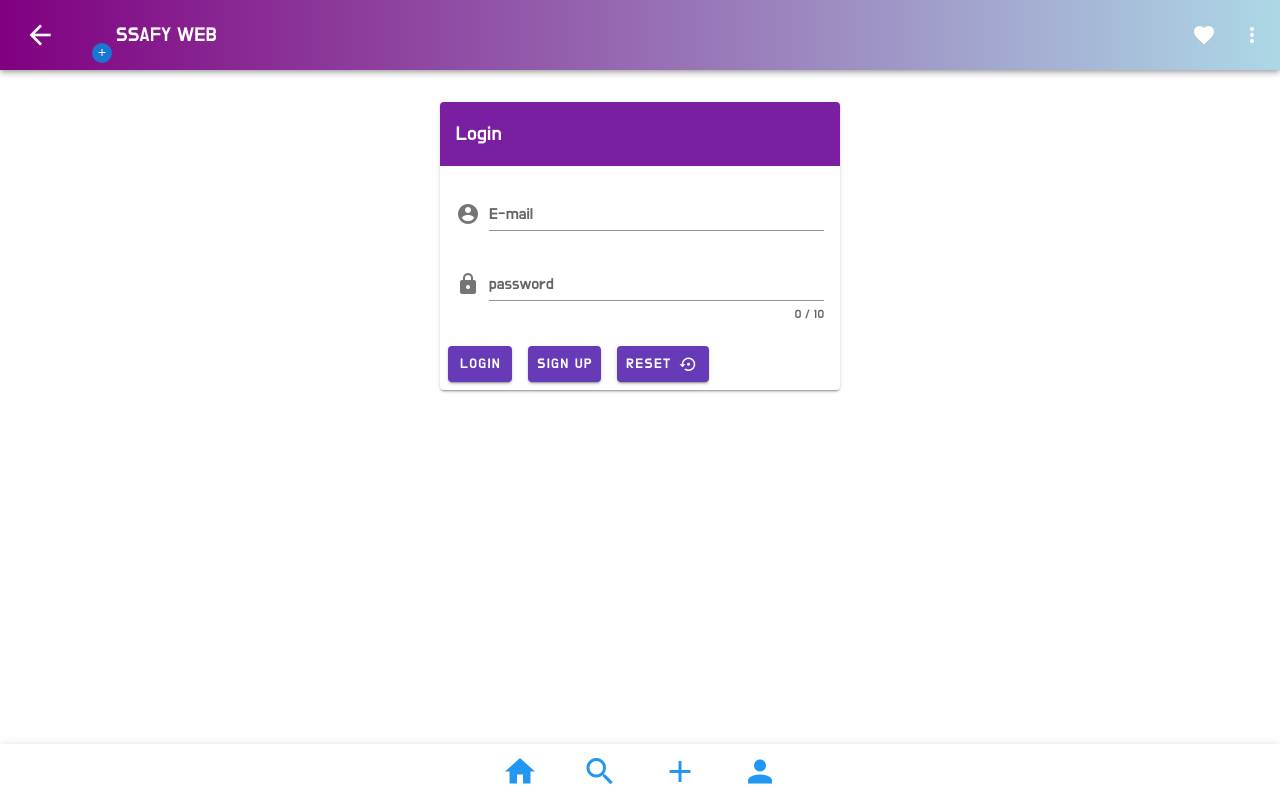
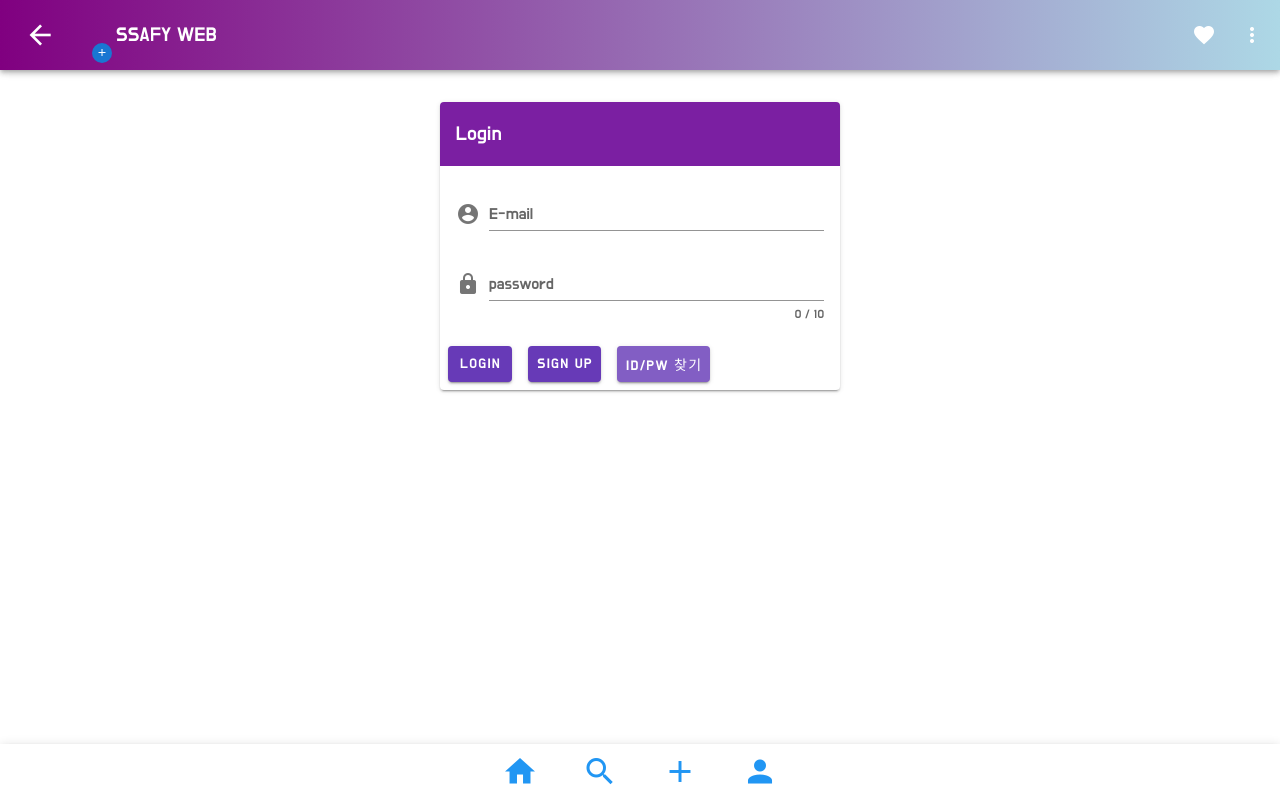
Before and after one commit to jhj0602/Community-Web, a Vue app in the folder src/frontend/: page /login in a window 1280 px wide. Built offline with nearby package versions, Linux system fonts and the light colour scheme.

Commit message:
no message

```diff
--- a/src/frontend/src/views/user/Login.vue
+++ b/src/frontend/src/views/user/Login.vue
@@ -41,10 +41,9 @@
           <v-btn
               color="deep-purple accent-7"
               class="mr-2 white--text"
-              @click="reset"
+              :to="{ name: 'FindByUser' }"
           >
-            Reset
-            <v-icon right>mdi-backup-restore</v-icon>
+            ID/PW 찾기
           </v-btn>
 
         </v-card-actions>
```
